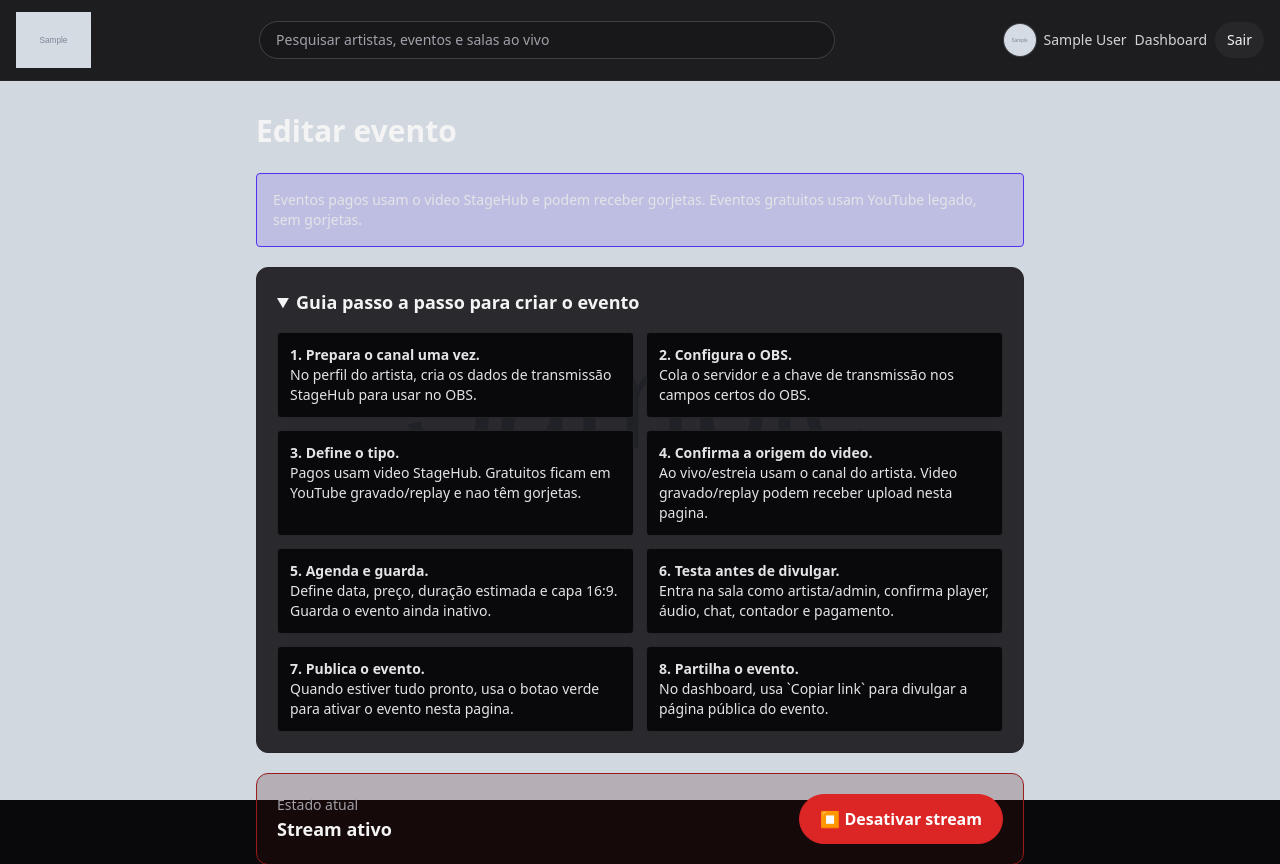
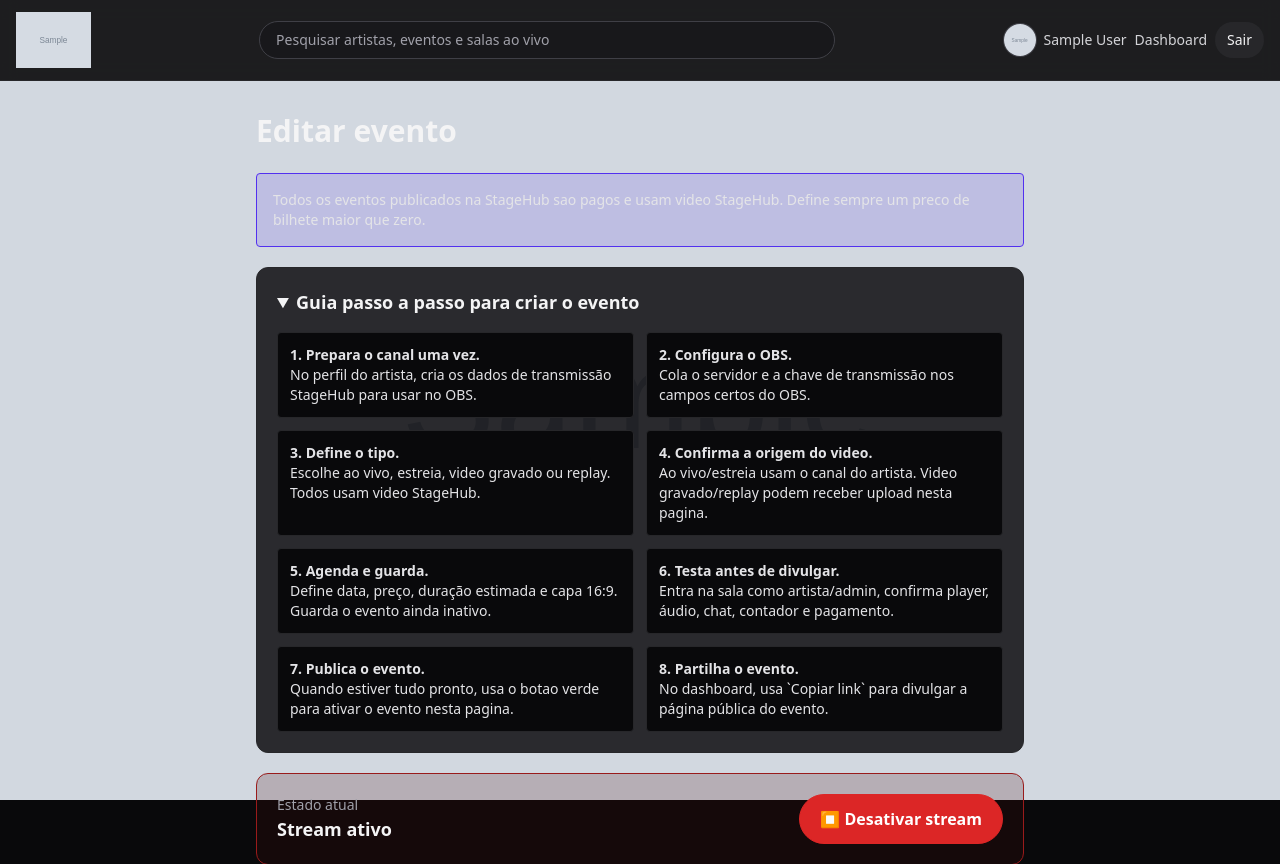
Before and after one commit to lmfcruz61/stagelink, a Django app: page /dashboard/streams/1/editar/ in a window 1280 px wide. Shown: the top 864 px of the page. Run offline with Django 5.2, Linux system fonts and the light colour scheme; a user stored in the database is signed in; tables that the repository leaves empty hold one stand-in row (values such as "Sample post"); grey boxes marked "Sample" are stand-in pictures; some libraries are stand-ins or nearby versions.

Commit message:
Require paid StageHub video events

```diff
--- a/streams/forms.py
+++ b/streams/forms.py
@@ -27,10 +27,10 @@ class LiveStreamForm(forms.ModelForm):
         help_text='Uso interno da equipa StageHub quando for necessario configurar o player manualmente.',
     )
     youtube_video_id = forms.CharField(
-        label='ID ou link do video YouTube legado',
+        label='Video externo legado',
         max_length=200,
         required=False,
-        help_text='Apenas para eventos antigos/testes. Nao usar para eventos pagos.',
+        help_text='Reservado para eventos antigos. Nao usar em novos eventos.',
     )
     create_upload_url = forms.BooleanField(
         label='Preparar upload de video',
@@ -64,6 +64,9 @@ class LiveStreamForm(forms.ModelForm):
     def __init__(self, *args, **kwargs):
         self.artist = kwargs.pop('artist', None)
         super().__init__(*args, **kwargs)
+        self.fields['video_provider'].choices = (
+            (LiveStream.VIDEO_PROVIDER_CLOUDFLARE, 'Video StageHub'),
+        )
         if self.instance and self.instance.pk:
             self.fields['create_upload_url'].initial = self.instance.has_pending_direct_upload
         elif self.initial.get('event_type') in {LiveStream.RECORDED, LiveStream.REPLAY}:
@@ -133,21 +136,21 @@ class LiveStreamForm(forms.ModelForm):
         access_price = cleaned_data.get('access_price')
         if access_price is not None:
             if access_price <= 0:
-                if provider != LiveStream.VIDEO_PROVIDER_YOUTUBE:
-                    self.add_error(
-                        'video_provider',
-                        'Eventos gratuitos devem usar YouTube legado. O video StageHub fica reservado para eventos pagos.',
-                    )
-                if event_type in {LiveStream.LIVE, LiveStream.PREMIERE}:
-                    self.add_error(
-                        'event_type',
-                        'Eventos gratuitos devem ser video gravado ou replay no YouTube.',
-                    )
+                self.add_error(
+                    'access_price',
+                    'A StageHub ja nao permite eventos gratuitos. Define um preco maior que zero.',
+                )
             elif provider == LiveStream.VIDEO_PROVIDER_YOUTUBE:
                 self.add_error(
                     'video_provider',
                     'Eventos pagos devem usar video StageHub.',
                 )
+
+        if provider == LiveStream.VIDEO_PROVIDER_YOUTUBE:
+            self.add_error(
+                'video_provider',
+                'Video externo legado ja nao esta disponivel para novos eventos na StageHub.',
+            )
 
         if provider == LiveStream.VIDEO_PROVIDER_CLOUDFLARE_WEBRTC and not cloudflare_playback_url:
             self.add_error(
--- a/streams/models.py
+++ b/streams/models.py
@@ -18,7 +18,6 @@ class LiveStream(models.Model):
     VIDEO_PROVIDER_CHOICES = (
         (VIDEO_PROVIDER_CLOUDFLARE, 'Video StageHub'),
         (VIDEO_PROVIDER_CLOUDFLARE_WEBRTC, 'Direto StageHub experimental'),
-        (VIDEO_PROVIDER_YOUTUBE, 'YouTube legado'),
     )
 
     LIVE = 'live'
@@ -308,7 +307,7 @@ class LiveStream(models.Model):
                 return {**base, 'allowed': True, 'reason': 'organization_manager'}
 
         if self.access_price <= 0:
-            return {**base, 'allowed': True, 'reason': 'free_event'}
+            return {**base, 'allowed': False, 'reason': 'free_events_disabled'}
 
         from payments.models import StreamTicketPurchase
 
--- a/streams/views.py
+++ b/streams/views.py
@@ -45,7 +45,7 @@ def event_public_url(request, stream):
 
 def event_og_context(request, stream, url=None):
     event_url = url or event_public_url(request, stream)
-    price = f'{stream.access_price} EUR' if stream.access_price > 0 else 'Gratuito'
+    price = f'{stream.access_price} EUR'
     description = (
         f'{stream.artist.name} apresenta {stream.title} em '
         f'{timezone.localtime(stream.scheduled_at).strftime("%d/%m/%Y %H:%M")}. '
@@ -91,7 +91,7 @@ def home(request):
             return redirect('streams:home')
         messages.warning(request, 'Nao foi possivel subscrever a newsletter. Confirma os dados abaixo.')
 
-    visible_streams_filter = Q(is_active=True) | Q(scheduled_at__gte=now)
+    visible_streams_filter = (Q(is_active=True) | Q(scheduled_at__gte=now)) & Q(access_price__gt=0)
     purchased_stream_ids = set()
     if request.user.is_authenticated and hasattr(request.user, 'fan_profile'):
         purchased_stream_ids = set(
@@ -182,7 +182,7 @@ def artist_detail(request, artist_id):
     can_manage_current_artist = request.user.is_authenticated and can_manage_artist(request.user, artist)
     streams = artist.streams.all()
     if not can_manage_current_artist:
-        streams = streams.filter(Q(is_active=True) | Q(scheduled_at__gte=now))
+        streams = streams.filter(Q(is_active=True) | Q(scheduled_at__gte=now), access_price__gt=0)
     upcoming_streams = streams.filter(scheduled_at__gte=now).order_by('scheduled_at')
     video_library_streams = streams.filter(
         event_type__in=(LiveStream.RECORDED, LiveStream.REPLAY),
@@ -340,7 +340,7 @@ def stream_room(request, stream_id):
         video_locked = True
         messages.info(request, 'A tua subscricao permite participar no chat. Para ver esta live paga, compra o bilhete.')
     elif not access['allowed']:
-        messages.warning(request, 'Precisas de bilhete, acesso gratuito ou arquivo recente por subscricao para entrar nesta sala.')
+        messages.warning(request, 'Precisas de bilhete ou arquivo recente por subscricao para entrar nesta sala.')
         return render(request, 'streams/access_required.html', {'stream': stream})
     now = timezone.now()
     event_url = event_public_url(request, stream)
--- a/templates/dashboard/stream_form.html
+++ b/templates/dashboard/stream_form.html
@@ -4,7 +4,7 @@
 <section class="mx-auto max-w-3xl">
   <h1 class="mb-6 text-3xl font-semibold">{% if stream %}Editar evento{% else %}Novo evento{% endif %}</h1>
   <div class="mb-5 rounded border border-[#5230EF] bg-[#5230EF]/15 p-4 text-sm text-zinc-200">
-    Eventos pagos usam o video StageHub e podem receber gorjetas. Eventos gratuitos usam YouTube legado, sem gorjetas.
+    Todos os eventos publicados na StageHub sao pagos e usam video StageHub. Define sempre um preco de bilhete maior que zero.
   </div>
 
   <details class="mb-5 rounded-xl border border-zinc-800 bg-zinc-900/90 p-5" open>
@@ -12,7 +12,7 @@
     <ol class="mt-4 grid gap-3 text-sm text-zinc-200 md:grid-cols-2">
       <li class="rounded border border-zinc-800 bg-zinc-950 p-3"><strong>1. Prepara o canal uma vez.</strong><br>No perfil do artista, cria os dados de transmissão StageHub para usar no OBS.</li>
       <li class="rounded border border-zinc-800 bg-zinc-950 p-3"><strong>2. Configura o OBS.</strong><br>Cola o servidor e a chave de transmissão nos campos certos do OBS.</li>
-      <li class="rounded border border-zinc-800 bg-zinc-950 p-3"><strong>3. Define o tipo.</strong><br>Pagos usam video StageHub. Gratuitos ficam em YouTube gravado/replay e nao têm gorjetas.</li>
+      <li class="rounded border border-zinc-800 bg-zinc-950 p-3"><strong>3. Define o tipo.</strong><br>Escolhe ao vivo, estreia, video gravado ou replay. Todos usam video StageHub.</li>
       <li class="rounded border border-zinc-800 bg-zinc-950 p-3"><strong>4. Confirma a origem do video.</strong><br>Ao vivo/estreia usam o canal do artista. Video gravado/replay podem receber upload nesta pagina.</li>
       <li class="rounded border border-zinc-800 bg-zinc-950 p-3"><strong>5. Agenda e guarda.</strong><br>Define data, preço, duração estimada e capa 16:9. Guarda o evento ainda inativo.</li>
       <li class="rounded border border-zinc-800 bg-zinc-950 p-3"><strong>6. Testa antes de divulgar.</strong><br>Entra na sala como artista/admin, confirma player, áudio, chat, contador e pagamento.</li>
@@ -126,14 +126,7 @@
       </label>
     </div>
 
-    <div id="youtube-legacy-field">
-      <label>
-        <span>{{ form.youtube_video_id.label }}</span>
-        {{ form.youtube_video_id }}
-        <span class="mt-1 block text-sm text-zinc-500">{{ form.youtube_video_id.help_text }}</span>
-        {% for error in form.youtube_video_id.errors %}<span class="mt-1 block text-sm text-red-300">{{ error }}</span>{% endfor %}
-      </label>
-    </div>
+    <input type="hidden" name="{{ form.youtube_video_id.name }}" value="{{ form.youtube_video_id.value|default_if_none:'' }}">
 
     <details class="rounded border border-zinc-800 bg-zinc-950 p-4">
       <summary class="cursor-pointer font-semibold text-zinc-100">Opções avançadas</summary>
@@ -220,7 +213,6 @@
   const artistInput = document.querySelector('select[name="artist"]');
   const cloudflareStreamInput = document.querySelector('#id_cloudflare_stream_id');
   const directUploadField = document.querySelector('#direct-upload-field');
-  const youtubeLegacyField = document.querySelector('#youtube-legacy-field');
   const cloudflareHelp = document.querySelector('#cloudflare-stream-help');
   const liveHelp = 'Para eventos ao vivo, este campo fica normalmente preenchido com o canal do artista.';
   const videoHelp = 'Para video gravado ou replay, podes preparar upload e enviar o ficheiro nesta pagina.';
@@ -243,13 +235,6 @@
     }
   }
 
-  function updateYouTubeVisibility() {
-    if (!youtubeLegacyField) return;
-    const price = Number.parseFloat((accessPriceInput?.value || '0').replace(',', '.')) || 0;
-    const show = price <= 0 && !isLiveInputType();
-    youtubeLegacyField.classList.toggle('hidden', !show);
-  }
-
   function updateDirectUploadVisibility() {
     if (!directUploadField) return;
     const show = ['recorded', 'replay'].includes(eventTypeInput?.value);
@@ -259,7 +244,6 @@
   function updateVideoFields() {
     updateCloudflareHelp();
     fillArtistLiveInput();
-    updateYouTubeVisibility();
     updateDirectUploadVisibility();
   }
 
--- a/templates/streams/access_required.html
+++ b/templates/streams/access_required.html
@@ -12,7 +12,7 @@
   <div class="sl-card p-6">
     <p class="text-sm text-[#2596BE]">{{ stream.artist.name }}</p>
     <h1 class="mt-2 text-3xl font-semibold">{{ stream.title }}</h1>
-    <p class="mt-3 text-zinc-300">{% trans "Esta sala precisa de bilhete, acesso gratuito ou arquivo recente incluido na subscricao. Lives pagas nao ficam gratuitas com subscricao." %}</p>
+    <p class="mt-3 text-zinc-300">{% trans "Esta sala precisa de bilhete ou arquivo recente incluido na subscricao. Lives pagas nao ficam gratuitas com subscricao." %}</p>
     <div class="mt-6 grid gap-3">
       <a class="sl-primary w-full" href="{% url 'payments:buy_ticket' stream.id %}">{% trans "Comprar bilhete" %}</a>
       <a class="sl-secondary w-full" href="{% url 'streams:artist_detail' stream.artist.id %}#subscricoes">{% trans "Ver planos de subscricao" %}</a>
--- a/templates/streams/artist_detail.html
+++ b/templates/streams/artist_detail.html
@@ -77,7 +77,7 @@
           <div class="mt-5 flex flex-wrap gap-3">
             {% if user.is_authenticated and user.fan_profile %}
               <a class="sl-primary" href="{% url 'payments:buy_ticket' featured_stream.id %}">
-                {% if featured_stream.access_price > 0 %}Comprar bilhete{% else %}Entrar gratis{% endif %}
+                Comprar bilhete
               </a>
             {% elif user.is_authenticated %}
               <a class="sl-primary" href="{% url 'streams:event_detail' featured_stream.id %}">Ver evento</a>
--- a/templates/streams/home.html
+++ b/templates/streams/home.html
@@ -214,7 +214,7 @@
                 <a class="sl-primary px-3 py-2 text-sm" href="{% url 'streams:room' stream.id %}">Entrar na sala</a>
               {% else %}
               <a class="sl-primary px-3 py-2 text-sm" href="{% url 'payments:buy_ticket' stream.id %}">
-                {% if stream.access_price > 0 %}Comprar bilhete{% else %}Entrar grátis{% endif %}
+                Comprar bilhete
               </a>
               {% endif %}
               <a class="sl-secondary px-3 py-2 text-sm" href="{% url 'streams:event_detail' stream.id %}">Ver evento</a>
--- a/templates/streams/room.html
+++ b/templates/streams/room.html
@@ -59,7 +59,6 @@
         </div>
       </div>
 
-      {% if stream.access_price > 0 %}
       <form method="post" action="{% url 'payments:create_tip' stream.id %}" class="sl-card w-full p-3 lg:w-[360px]">
         {% csrf_token %}
         <p class="mb-3 text-sm font-semibold text-zinc-200">Enviar gorjeta</p>
@@ -69,7 +68,6 @@
         </div>
         <button class="sl-primary mt-3 w-full">{% trans "Gorjeta" %}</button>
       </form>
-      {% endif %}
     </div>
 
     {% if stream.cover_image %}
```
Also changed, not shown: docs/StageLink-guia-testes-passo-a-passo.md (+2 -2 lines), docs/guia_artista.md (+1 -1 lines), docs/guia_equipa.md (+2 -2 lines), payments/views.py (+4 -4 lines), streams/tests.py (+22 -0 lines), templates/streams/event_detail.html (+4 -8 lines), streams/migrations/0010_alter_livestream_video_provider.py (added). Lines whose indentation alone changed are shown as unchanged.
